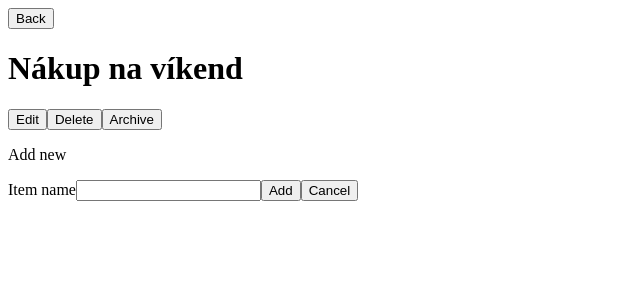
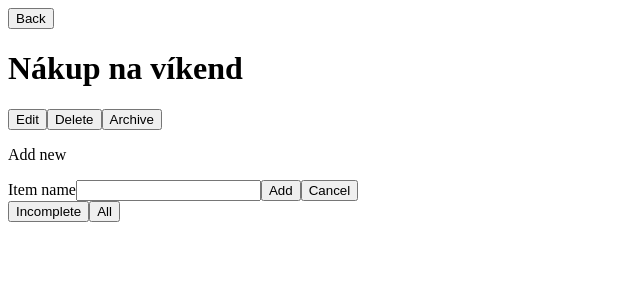
Before and after one commit to savcukova/shoppingList, a React (Vite) app: page / in a window 1280 px wide. Shown: the top 300 px of the page, without its empty margins (0-640 px from the left). Built offline with nearby package versions, Linux system fonts and the light colour scheme.

Commit message:
List tabs implemented

```diff
--- a/src/components/ListTabs.jsx
+++ b/src/components/ListTabs.jsx
@@ -1,6 +1,10 @@
-// incomplete/ all
-function ListTabs() {
-  return <div></div>;
+function ListTabs({ activeTab, onTabChange }) {
+  return (
+    <div>
+      <button onClick={() => onTabChange("incomplete")}>Incomplete</button>
+      <button onClick={() => onTabChange("all")}>All</button>
+    </div>
+  );
 }
 
 export default ListTabs;
```
